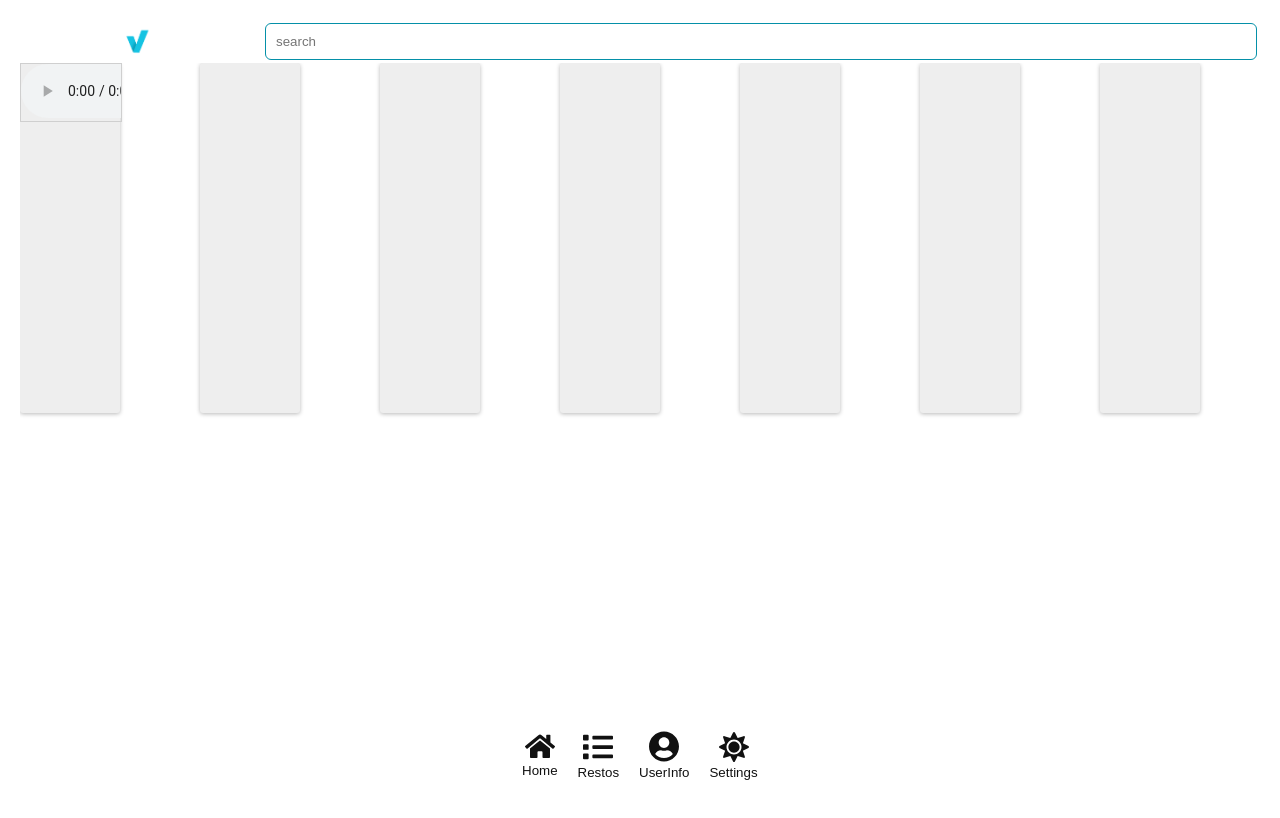
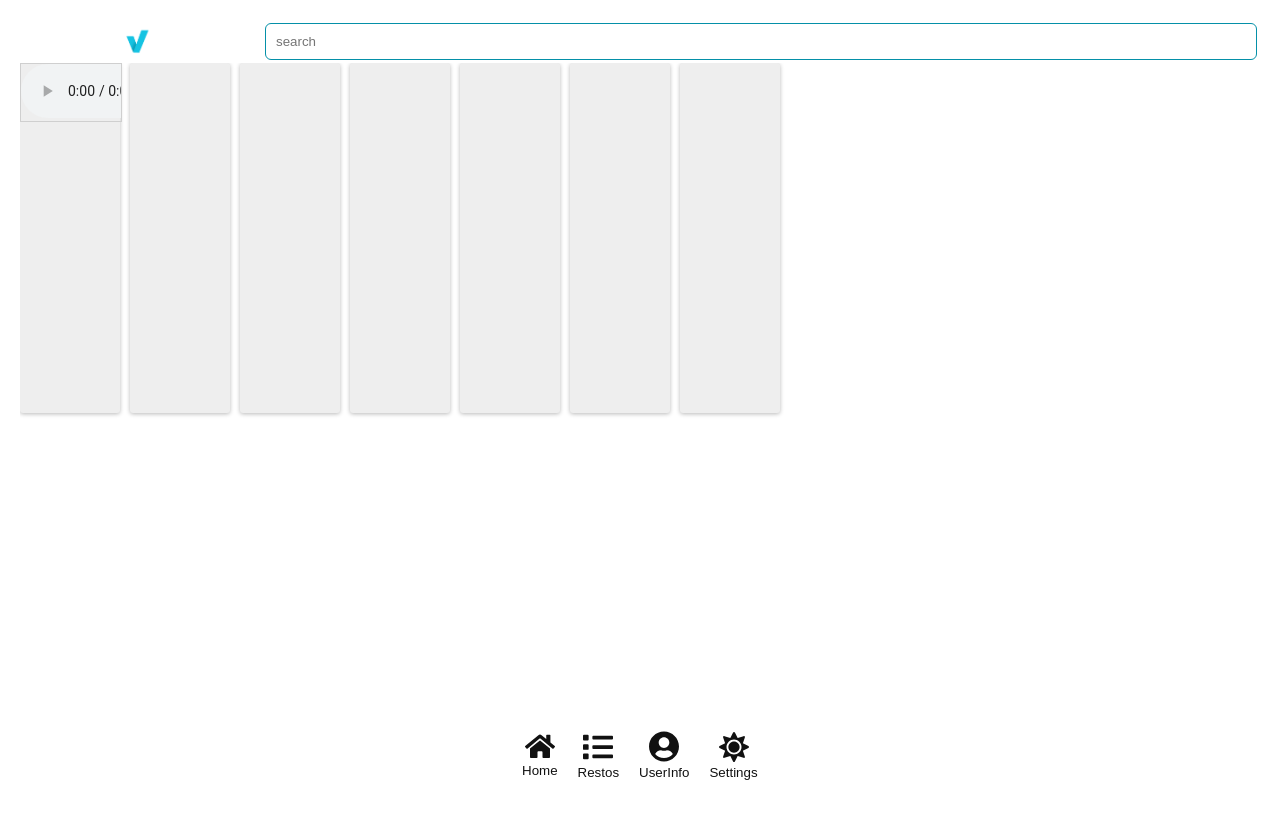
Before and after one commit to ahmadwarren/Nleka, a React app: page / in a window 1280 px wide. Built offline with nearby package versions, Linux system fonts and the light colour scheme.

Commit message:
Update index.css
Auto fill on grid gap

```diff
--- a/src/index.css
+++ b/src/index.css
@@ -93,8 +93,8 @@ body {
 
     overflow-x: hidden;
     display: grid;
-    grid-template-columns: repeat(auto-fit, minmax(100px, 1fr));
-    grid-gap: 20px;
+    grid-template-columns: repeat(auto-fill, 100px);
+    grid-gap: 10px;
 
   }
 
```
